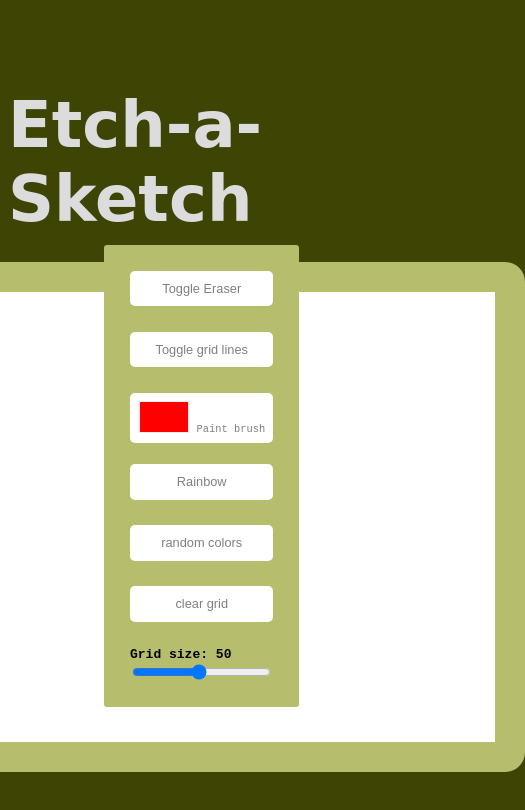
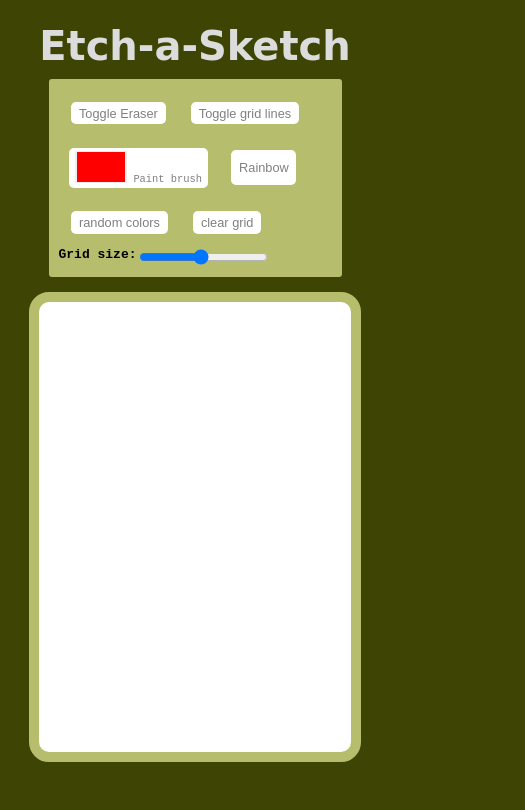
Before and after one commit to jamilu-jibrilla/etch-a-sketch, a plain HTML site: page index.html in a window 390 px wide. Shown: the whole page, 525 px wide, since content can reach past the window. Drawn offline with Linux system fonts and the light colour scheme; files that its build step writes are made by us from their sources.

Commit message:
re-uploading files

```diff
--- a/index.html
+++ b/index.html
@@ -1,28 +1,34 @@
 <!DOCTYPE html>
 <html lang="en">
+
 <head>
     <meta charset="UTF-8">
     <meta name="viewport" content="width=device-width, initial-scale=1.0">
     <title>Document</title>
-    <link rel="stylesheet" href="style.css">
+    <link rel="stylesheet" href="../css/style.css">
 </head>
+
 <body>
     <h1>Etch-a-Sketch</h1>
+    <div class="flex">
+
         <div class="topSelectors">
             <button id="cleaner">Toggle Eraser</button>
             <button id="gridLine">Toggle grid lines</button>
             <label for="color">
                 <input type="color" value="#ff0000" name="color" id="color">
-            <span class="pen" >Paint brush</span>
+                <span class="pen">Paint brush</span>
             </label>
             <button id="rainbow">Rainbow</button>
             <button id="allCol">random colors</button>
             <button id="reset">clear grid</button>
-        <p  style="margin: 0; font-weight: 700;">Grid size: <span id="gridval" ></span> </p>
+            <p style="margin: 0; font-weight: 700;">Grid size: <span id="gridval"></span> </p>
             <input type="range" min="4" max="100" value="50" id="sizeRange" class="slider">
         </div>
 
         <div id="wrapper"></div>
-    <script src="script.js"></script>
+    </div>
+        <script src="../js/script.js"></script>
     </body>
+
     </html>
--- a/script.js
+++ b/script.js
@@ -1,35 +1,33 @@
 let container = document.getElementById("wrapper");
+let size = document.getElementById("sizeRange");
+let allButtons = document.querySelector('.topSelectors')
 let box = document.getElementById("wrapper").children;
-let size = document.getElementById("sizeRange");
 let rainbowButton = document.getElementById("rainbow");
 let userColor = document.getElementById("color");
 let allColor = document.getElementById("allCol");
 let cleaner = document.getElementById("cleaner");
 let resetButton = document.querySelector("#reset");
 let toggleGrid = document.querySelector("#gridLine");
-// let slider = document.querySelector(".slider")
 
 
 
 function createGrid() {
     container.innerHTML = ""
+    let gridval = document.getElementById("gridval");
+    let gridSize = size.value
+    let gridBoxes = gridSize * gridSize;
+    gridval.innerHTML = gridSize;
+    container.style.display = "grid"
+    container.style.gridTemplateColumns = `repeat(${gridSize}, 1fr)`
+    container.style.gridTemplateRows = `repeat(${gridSize},1fr)`
 
-    let gridval = document.getElementById("gridval");
-    function aa() {
-        return size.value
-    }
-    gridval.innerHTML = aa()
-
-    let gridCells = size.value;
-    let gridPopulation = gridCells * gridCells;
-    container.style.gridTemplateColumns = `repeat(${gridCells}, 1fr)`
-    container.style.gridTemplateRows = `repeat(${gridCells},1fr)`
-
-    for(let i = 0; i < gridPopulation; i++) {
+    for(let i = 0; i < gridBoxes; i++) {
         let cell = document.createElement("div");
         cell.classList.add("square")
+        let opacity = .2
         cell.addEventListener ("mouseenter", function(){
-            cell.style.background = "black"
+            cell.style.background = "rgba(0,0,0,"+opacity+")";
+            opacity +=.2
         })
         container.appendChild(cell);
     }
@@ -62,6 +60,7 @@ function randomColors() {
         return Math.floor(Math.random() * 255)
     }
 
+
     function blue() {
         return Math.floor(Math.random() * 255)
     }
@@ -93,15 +92,14 @@ function reset() {
 }
 function toggleLine() {
     for(let item of box) {
-        item.classList.remove('square')
         item.classList.toggle("gridLines")
     }
 }
 
 
-size.addEventListener("mouseup", createGrid)
+size.addEventListener("click", createGrid)
 rainbowButton.addEventListener("click", rainbowColors);
-cleaner.addEventListener("mousedown", eraser);
+cleaner.addEventListener("click", eraser);
 userColor.addEventListener("click", colorChoice);
 allColor.addEventListener("click", randomColors);
 resetButton.addEventListener("click", reset);
--- a/style.css
+++ b/style.css
@@ -1,17 +1,13 @@
 body {
     background-color:  rgb(62, 68, 4);
-
-    /* background-color: rgba(22, 9, 9, 0.788); */
     display: flex;
+    align-items: center;
+    justify-content: center;
     flex-direction: column;
-    justify-content: center;
-    align-items: center;
-    height: 100vh;
     font-family: monospace;
     box-sizing: border-box;
 }
 #wrapper {
-    display: grid;
     width:600px;
     height: 450px;
     border: 30px solid rgb(182, 190, 110);
@@ -26,24 +22,26 @@ body {
 .square:hover {
     background-color: red;
 }
+.flex {
+    display: flex;
+    justify-content: center;
+    align-items: center;
+}
 .topSelectors {
-    margin-top: 7em;
-    position: absolute;
-    left: 8em;
     display: flex;
     flex-direction: column;
     background-color: rgb(182, 190, 110);
-    padding:2em;
+    padding: 2em;
+    margin-right: 4em;
     border-radius: 3px;
     height: 410px;
 }
 h1 {
     font-size: 4em;
+    margin-left: 2.4em;
     font-family: cursive;
-    margin-top: 0em;
     margin-bottom: 0.4em;
     color: gainsboro;
-
 }
 button, label{
     color: gray;
@@ -58,7 +56,7 @@ button, label{
 
 
 button:hover {
-    cursor: grab;
+    cursor: pointer;
     outline: none;
 }
 
@@ -74,3 +72,37 @@ input[type="color"]::-webkit-color-swatch-wrapper {
 input[type="color"]::-webkit-color-swatch {
 	border: none;
 }
+@media screen and (max-width: 500px) {
+    body {
+        margin: 1em;
+    }
+    #wrapper {
+        border: 10px solid rgb(182, 190, 110);
+        width: 80vw;
+    }
+    .flex {
+        display: flex;
+        flex-direction: column;
+    }
+    .topSelectors {
+        display: flex;
+        flex-wrap: wrap;
+        flex-direction: row;
+        margin:0px 40px;
+        height: auto;
+        width: 70vw;
+        padding: 10px;
+        margin-bottom:15px;
+    }
+    button, label{
+        border-radius: 5px;
+        padding: .3em 0.6em;
+        margin: 1em;
+        font-size: 0.8em;
+    }
+    h1 {
+        font-size: 2.5em;
+        margin:10px 5px;
+        text-align: center;
+    }
+}
```
Lines whose indentation alone changed are shown as unchanged.
